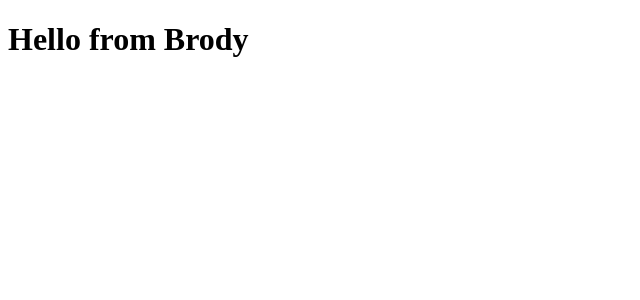
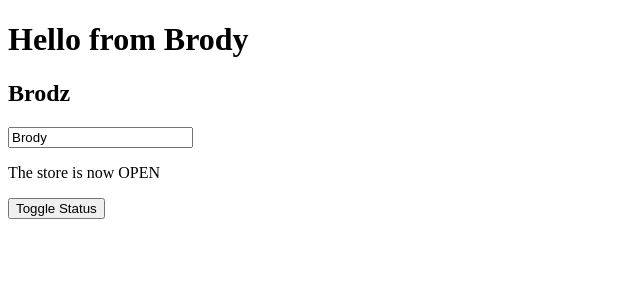
Before and after one commit to Brodingo/svelte-5-course, a SvelteKit app: page / in a window 1280 px wide. Shown: the top 300 px of the page, without its empty margins (0-640 px from the left). Built offline with nearby package versions, Linux system fonts and the light colour scheme.

Commit message:
testing state

```diff
--- a/src/routes/+page.svelte
+++ b/src/routes/+page.svelte
@@ -1,8 +1,23 @@
-<script>
+<script lang="ts">
     import Header from './Header.svelte'
+    let name = $state('Brody');
+    let status: 'OPEN' | 'CLOSED' = $state('OPEN');
+
+    // function toggle() {
+    //     status = status == 'OPEN' ? 'CLOSED' : 'OPEN'
+    // }
+    function onclick() {
+        status = status == 'OPEN' ? 'CLOSED' : 'OPEN';
+    }
 </script>
 
-<Header name="Brody" />
+<Header {name} />
 
-<style>
-</style>
+<input type="text" bind:value={name} />
+
+<p>The store is now {status}</p>
+
+<!-- <button {onclick}>Toggle Status</button> -->
+<button onclick={() => {
+    status = status == 'OPEN' ? 'CLOSED' : 'OPEN';
+}}>Toggle Status</button>
--- a/src/routes/Header.svelte
+++ b/src/routes/Header.svelte
@@ -7,6 +7,7 @@
 </script>
 
 <h1>Hello from {name}</h1>
+<h2>{name.replace("y","z")}</h2>
 
 <style>
 
```
